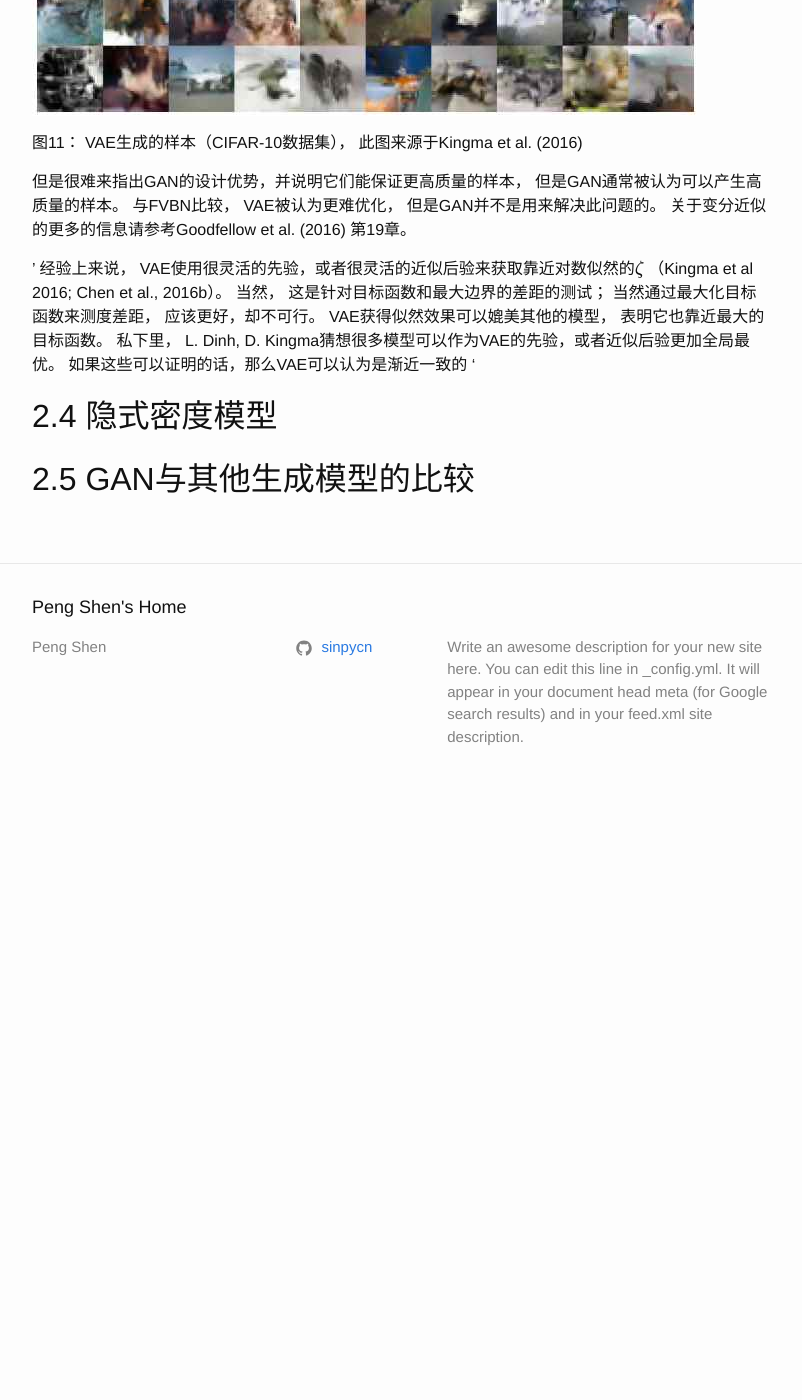
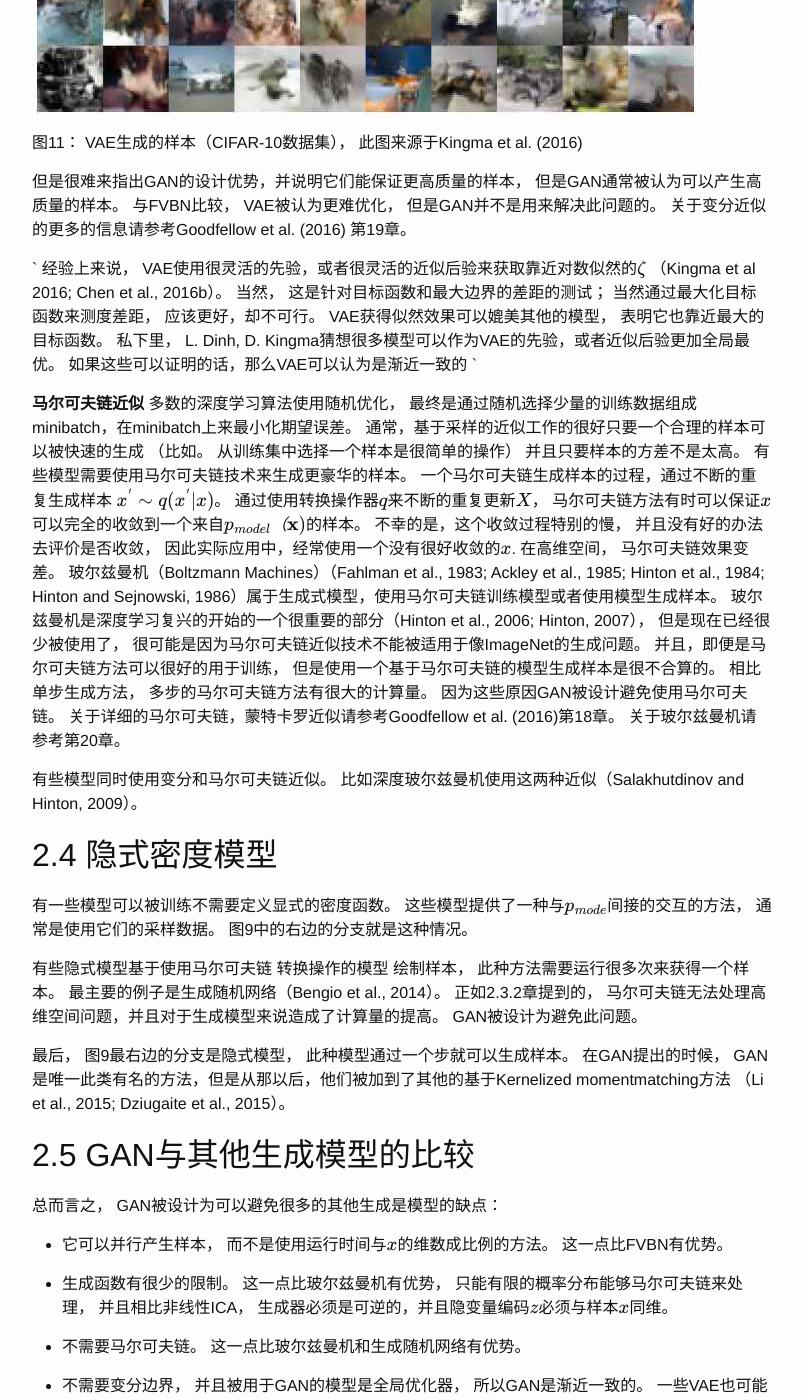
Before and after one commit to sinpycn/sinpycn.github.io, a Jekyll site: the page built from _posts/research/2017-04-29-NIPS2016 GAN Tutorial-:-How-do-generative-models-work.md, in a window 1280 px wide and 1400 px high, scrolled down 5221 px. Shown: the whole window, without its empty margins (238-1040 px from the left). Built offline with Jekyll 4.4.1, drawn with Linux system fonts in a browser that asks for light colours; formulas are drawn with MathJax 3; before the commit the page ends 6029 px from its top, so only the background shows below that; some of the changed text lies outside the part shown.

Commit message:
Update 2017-04-29-NIPS2016 GAN Tutorial-:-How-do-generative-models-work.md

```diff
--- a/_posts/research/2017-04-29-NIPS2016 GAN Tutorial-:-How-do-generative-models-work.md
+++ b/_posts/research/2017-04-29-NIPS2016 GAN Tutorial-:-How-do-generative-models-work.md
@@ -123,14 +123,44 @@ GAN是无偏的设计， 当有足够大的模型以及充足的数据是，GAN
 但是很难来指出GAN的设计优势，并说明它们能保证更高质量的样本， 但是GAN通常被认为可以产生高质量的样本。
 与FVBN比较， VAE被认为更难优化， 但是GAN并不是用来解决此问题的。 关于变分近似的更多的信息请参考Goodfellow et al. (2016) 第19章。
 
-'
+`
 经验上来说， VAE使用很灵活的先验，或者很灵活的近似后验来获取靠近对数似然的$$\zeta$$ （Kingma  et al 2016; Chen et al., 2016b）。
 当然， 这是针对目标函数和最大边界的差距的测试； 当然通过最大化目标函数来测度差距， 应该更好，却不可行。
 VAE获得似然效果可以媲美其他的模型， 表明它也靠近最大的目标函数。
 私下里， L. Dinh, D. Kingma猜想很多模型可以作为VAE的先验，或者近似后验更加全局最优。 如果这些可以证明的话，那么VAE可以认为是渐近一致的
-'
+`
 
+**马尔可夫链近似**
+多数的深度学习算法使用随机优化， 最终是通过随机选择少量的训练数据组成minibatch，在minibatch上来最小化期望误差。
+通常，基于采样的近似工作的很好只要一个合理的样本可以被快速的生成 （比如。 从训练集中选择一个样本是很简单的操作） 并且只要样本的方差不是太高。 有些模型需要使用马尔可夫链技术来生成更豪华的样本。 一个马尔可夫链生成样本的过程，通过不断的重复生成样本 $$x^{'} \sim q(x^{'}|x)$$。
+通过使用转换操作器$$q$$来不断的重复更新$$X$$， 马尔可夫链方法有时可以保证$$x$$可以完全的收敛到一个来自$$p_{model}（\mathbf{x})$$的样本。
+不幸的是，这个收敛过程特别的慢， 并且没有好的办法去评价是否收敛， 因此实际应用中，经常使用一个没有很好收敛的$$x$$.
+在高维空间， 马尔可夫链效果变差。 玻尔兹曼机（Boltzmann Machines）（Fahlman et al., 1983; Ackley et al., 1985; Hinton et al., 1984; Hinton and Sejnowski, 1986）属于生成式模型，使用马尔可夫链训练模型或者使用模型生成样本。
+玻尔兹曼机是深度学习复兴的开始的一个很重要的部分（Hinton et al., 2006; Hinton, 2007）， 但是现在已经很少被使用了， 很可能是因为马尔可夫链近似技术不能被适用于像ImageNet的生成问题。 并且，即便是马尔可夫链方法可以很好的用于训练， 但是使用一个基于马尔可夫链的模型生成样本是很不合算的。 相比单步生成方法， 多步的马尔可夫链方法有很大的计算量。
+因为这些原因GAN被设计避免使用马尔可夫链。 关于详细的马尔可夫链，蒙特卡罗近似请参考Goodfellow et al. (2016)第18章。 关于玻尔兹曼机请参考第20章。
+
+有些模型同时使用变分和马尔可夫链近似。 比如深度玻尔兹曼机使用这两种近似（Salakhutdinov and Hinton, 2009）。
 
 ## 2.4 隐式密度模型
 
+有一些模型可以被训练不需要定义显式的密度函数。 这些模型提供了一种与$$p_{mode}$$间接的交互的方法， 通常是使用它们的采样数据。 图9中的右边的分支就是这种情况。
+
+有些隐式模型基于使用马尔可夫链 转换操作的模型 绘制样本， 此种方法需要运行很多次来获得一个样本。 最主要的例子是生成随机网络（Bengio et al., 2014）。 正如2.3.2章提到的， 马尔可夫链无法处理高维空间问题，并且对于生成模型来说造成了计算量的提高。 GAN被设计为避免此问题。
+
+最后， 图9最右边的分支是隐式模型， 此种模型通过一个步就可以生成样本。 在GAN提出的时候， GAN是唯一此类有名的方法，但是从那以后，他们被加到了其他的基于Kernelized momentmatching方法 （Li et al., 2015; Dziugaite et al., 2015）。
+
 ## 2.5 GAN与其他生成模型的比较
+
+总而言之， GAN被设计为可以避免很多的其他生成是模型的缺点：
+
+* 它可以并行产生样本， 而不是使用运行时间与$$x$$的维数成比例的方法。 这一点比FVBN有优势。
+
+* 生成函数有很少的限制。 这一点比玻尔兹曼机有优势， 只能有限的概率分布能够马尔可夫链来处理， 并且相比非线性ICA， 生成器必须是可逆的，并且隐变量编码$$z$$必须与样本$$x$$同维。
+
+* 不需要马尔可夫链。 这一点比玻尔兹曼机和生成随机网络有优势。
+
+* 不需要变分边界， 并且被用于GAN的模型是全局优化器， 所以GAN是渐近一致的。 一些VAE也可能是渐近一致，但是还没有被证明。
+
+* GAN通常被认为比其他方法可以产生更好的样本。
+
+同时， GAN也有一些缺点： 训练需要找到纳什均衡， 这是一个比优化一个目标函数更难的问题。
```
